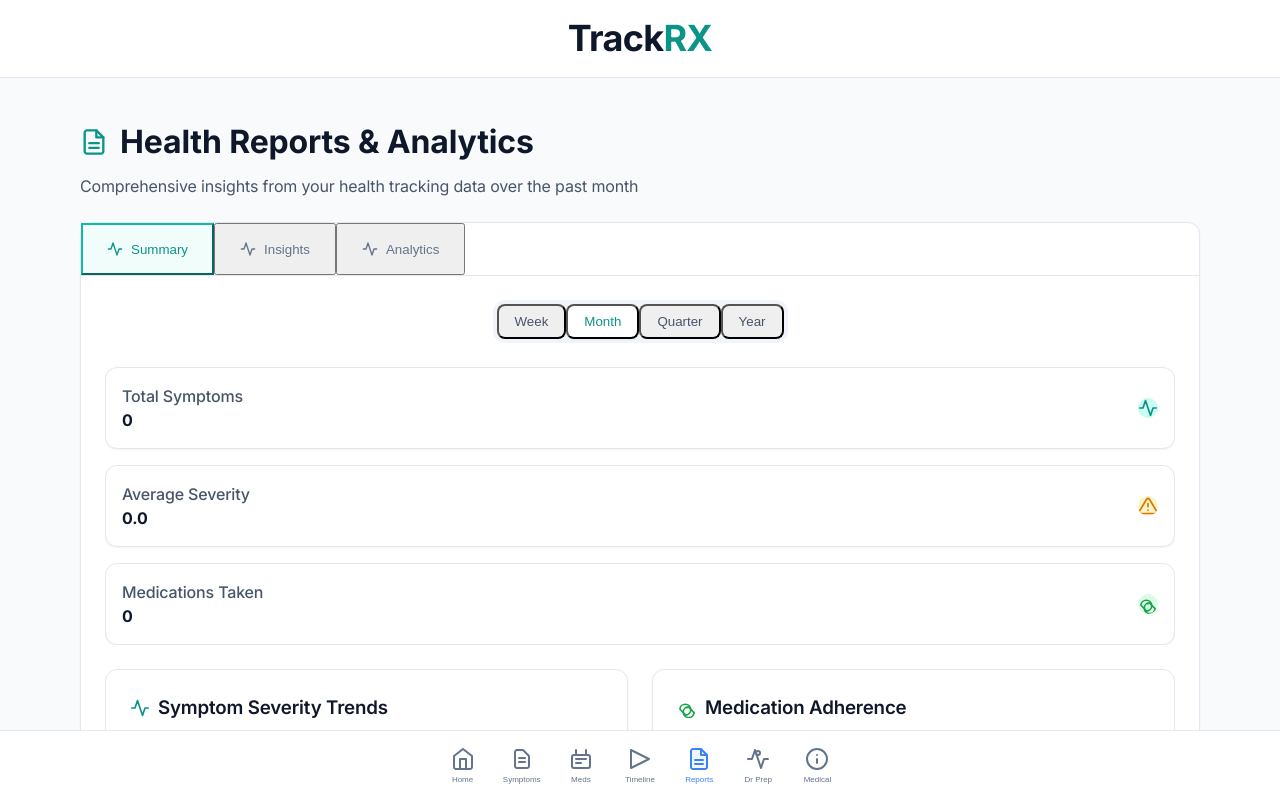
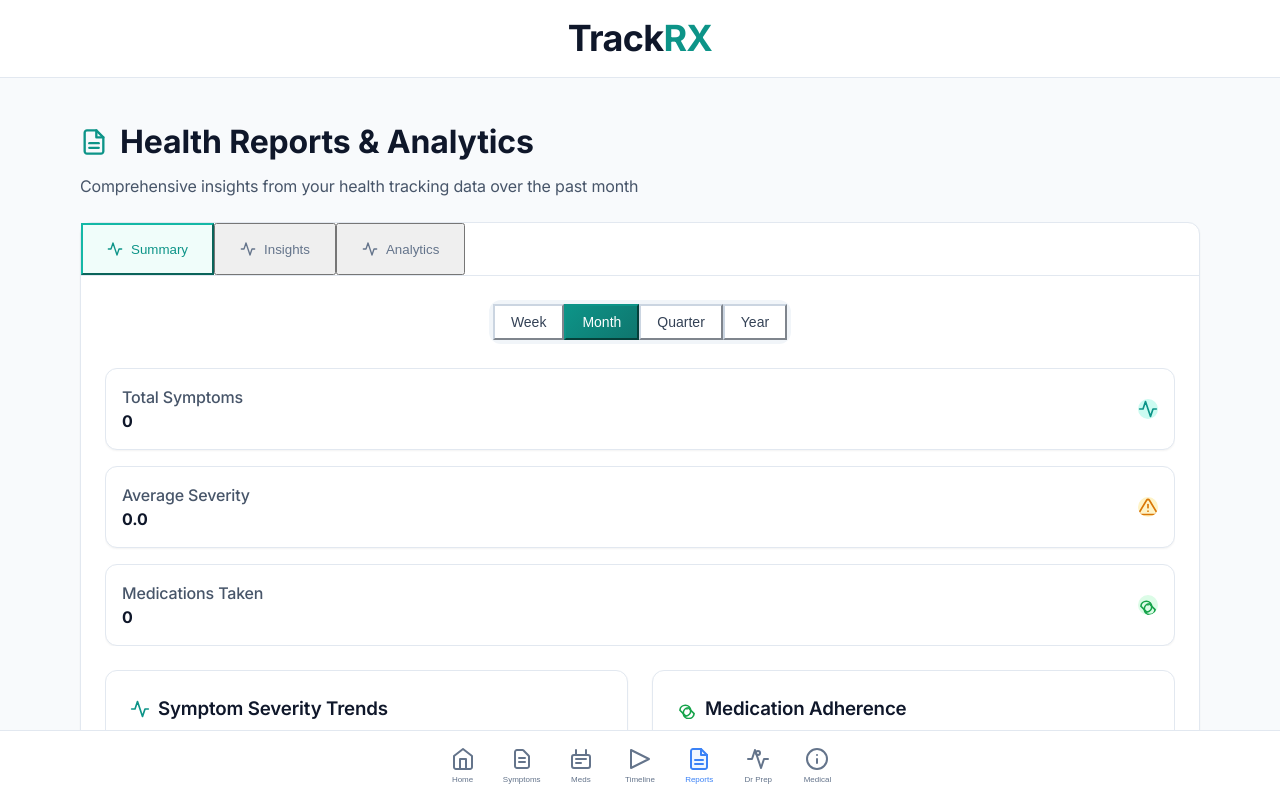
Before and after one commit to birthquake/medical-symptom-timeline-builder, a React (Create React App) app: page / in a window 1280 px wide. Both pictures are taken after a click on the button "Reports". Shown: the top 800 px of the page. Built offline with nearby package versions, Linux system fonts and the light colour scheme.

Commit message:
Update Reports.js to align button stylings with the approach laid out in App.js

```diff
--- a/src/components/Reports.js
+++ b/src/components/Reports.js
@@ -677,11 +677,8 @@
   <button
     key={period}
     onClick={() => setTimeframe(period)}
-              className={`px-4 py-2 rounded-md text-sm font-medium transition-all ${
-                timeframe === period
-                  ? 'bg-white text-primary-600 shadow-sm'
-                  : 'text-slate-600 hover:text-slate-800'
-              }`}
+    className={timeframe === period ? 'btn-primary' : 'btn-secondary'}
+    style={{ padding: 'var(--space-2) var(--space-4)', fontSize: 'var(--text-sm)' }}
   >
               {period.charAt(0).toUpperCase() + period.slice(1)}
             </button>
@@ -942,7 +939,8 @@
         <div className="flex flex-col sm:flex-row gap-3">
           <button
   onClick={() => handleShare('copy')}
-            className="flex-1 bg-white text-slate-700 px-4 py-2 rounded-lg border border-slate-300 hover:bg-slate-50 transition-colors flex items-center justify-center"
+  className="btn-secondary flex items-center justify-center"
+  style={{ flex: 1 }}
 >
             <CopyIcon size={16} />
             <span className="ml-2">Copy Report</span>
@@ -950,7 +948,8 @@
 
           <button
   onClick={() => handleShare('email')}
-            className="flex-1 bg-white text-slate-700 px-4 py-2 rounded-lg border border-slate-300 hover:bg-slate-50 transition-colors flex items-center justify-center"
+  className="btn-secondary flex items-center justify-center"
+  style={{ flex: 1 }}
 >
             <EmailIcon size={16} />
             <span className="ml-2">Email Report</span>
@@ -959,7 +958,8 @@
           {onExport && (
             <button
   onClick={onExport}
-              className="flex-1 bg-primary-600 text-white px-4 py-2 rounded-lg hover:bg-primary-700 transition-colors flex items-center justify-center"
+  className="btn-primary flex items-center justify-center"
+  style={{ flex: 1 }}
 >
               <ShareIcon size={16} />
               <span className="ml-2">Export Data</span>
```
Lines whose indentation alone changed are shown as unchanged.
